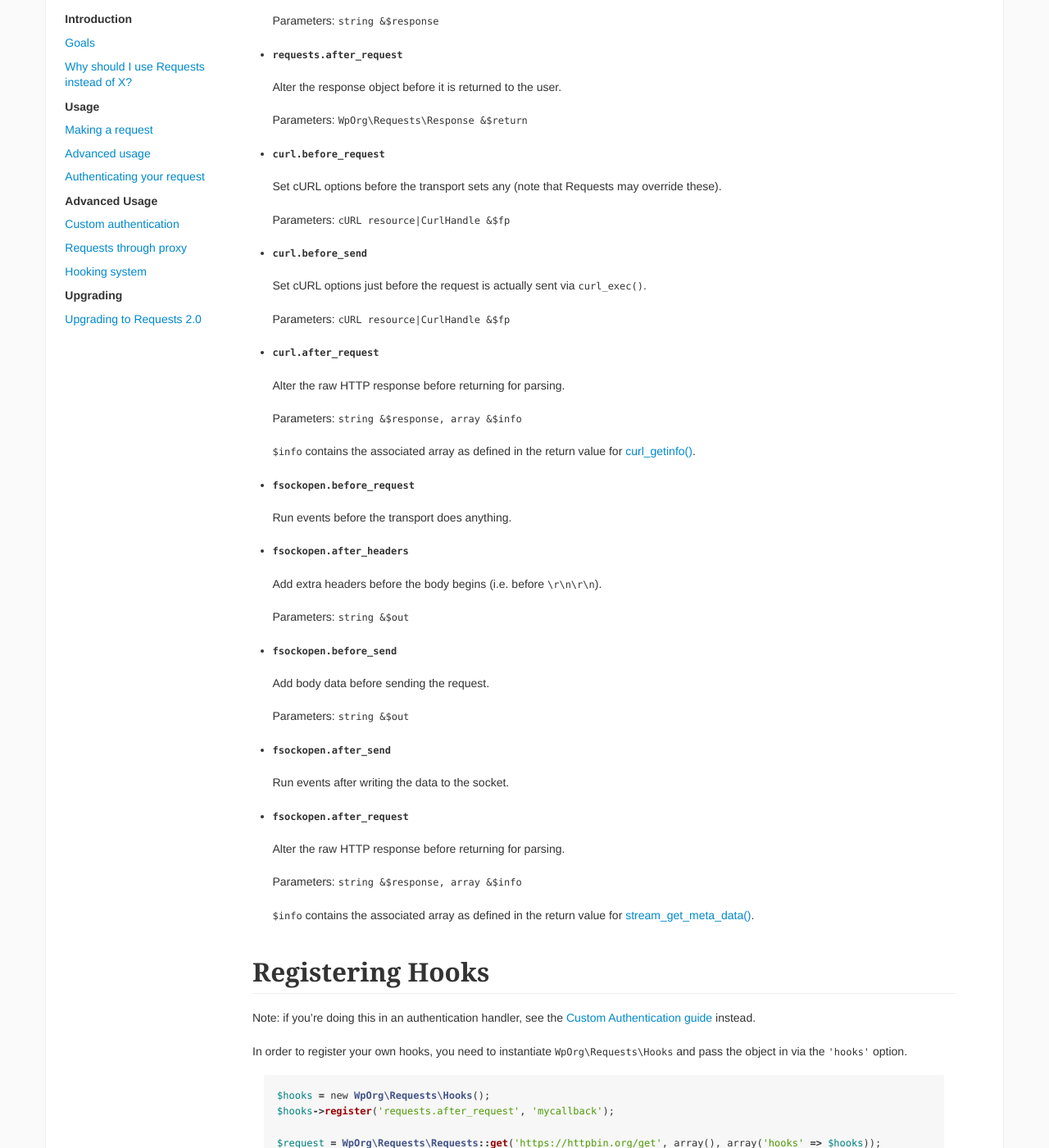
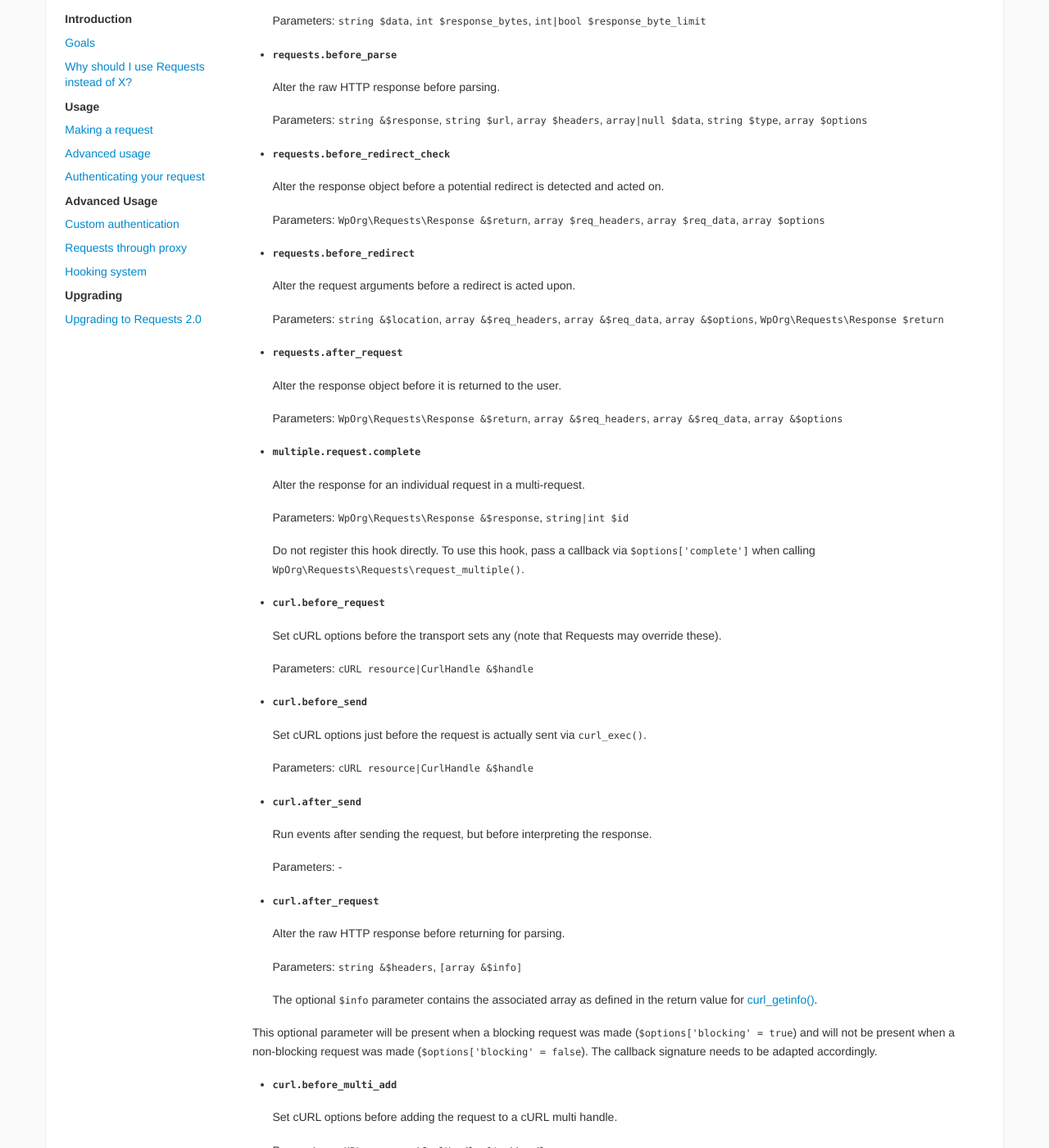
Before and after one commit to WordPress/Requests, a Jekyll site: the page built from docs/hooks.md, in a window 1280 px wide and 1400 px high, scrolled down 540 px. Shown: the whole window at 82% size. Built offline with Jekyll 4.4.1, drawn with Linux system fonts in a browser that asks for light colours; nearby versions of some CDN libraries; some of the changed text lies outside the part shown.

Commit message:
GH Pages: update other docs for Requests

```diff
--- a/docs/hooks.md
+++ b/docs/hooks.md
@@ -21,45 +21,116 @@ Available Hooks
 
     Alter the request before it is sent to the transport.
 
-    Parameters: `string &$url`, `array &$headers`, `array|string &$data`,
+    Parameters: `string &$url`, `array &$headers`, `array|null &$data`,
     `string &$type`, `array &$options`
+
+* **`request.progress`**
+
+    Run events based on how much body data has been received up to this point for the current request.
+
+    Parameters: `string $data`, `int $response_bytes`, `int|bool $response_byte_limit`
 
 * **`requests.before_parse`**
 
     Alter the raw HTTP response before parsing.
 
-    Parameters: `string &$response`
+    Parameters: `string &$response`, `string $url`, `array $headers`,
+    `array|null $data`, `string $type`, `array $options`
+
+* **`requests.before_redirect_check`**
+
+    Alter the response object before a potential redirect is detected and acted on.
+
+    Parameters: `WpOrg\Requests\Response &$return`, `array $req_headers`,
+    `array $req_data`, `array $options`
+
+* **`requests.before_redirect`**
+
+    Alter the request arguments before a redirect is acted upon.
+
+    Parameters: `string &$location`, `array &$req_headers`, `array &$req_data`,
+    `array &$options`, `WpOrg\Requests\Response $return`
 
 * **`requests.after_request`**
 
     Alter the response object before it is returned to the user.
 
-    Parameters: `WpOrg\Requests\Response &$return`
+    Parameters: `WpOrg\Requests\Response &$return`, `array &$req_headers`,
+    `array &$req_data`, `array &$options`
+
+* **`multiple.request.complete`**
+
+    Alter the response for an individual request in a multi-request.
+
+    Parameters: `WpOrg\Requests\Response &$response`, `string|int $id`
+
+    Do not register this hook directly.
+    To use this hook, pass a callback via `$options['complete']` when calling
+    `WpOrg\Requests\Requests\request_multiple()`.
 
 * **`curl.before_request`**
 
     Set cURL options before the transport sets any (note that Requests may
     override these).
 
-    Parameters: `cURL resource|CurlHandle &$fp`
+    Parameters: `cURL resource|CurlHandle &$handle`
 
 * **`curl.before_send`**
 
     Set cURL options just before the request is actually sent via `curl_exec()`.
 
-    Parameters: `cURL resource|CurlHandle &$fp`
+    Parameters: `cURL resource|CurlHandle &$handle`
+
+* **`curl.after_send`**
+
+    Run events after sending the request, but before interpreting the response.
+
+    Parameters: -
 
 * **`curl.after_request`**
 
     Alter the raw HTTP response before returning for parsing.
 
-    Parameters: `string &$response, array &$info`
+    Parameters: `string &$headers`, `[array &$info]`
 
-    `$info` contains the associated array as defined in the return value for [curl_getinfo()](https://www.php.net/curl-getinfo#refsect1-function.curl-getinfo-returnvalues).
+    The optional `$info` parameter contains the associated array as defined in
+    the return value for [curl_getinfo()](https://www.php.net/curl-getinfo#refsect1-function.curl-getinfo-returnvalues).
+
+This optional parameter will be present when a blocking request was made (`$options['blocking' = true`) and will not be present when a non-blocking request was made (`$options['blocking' = false`). The callback signature needs to be adapted accordingly.
+
+* **`curl.before_multi_add`**
+
+    Set cURL options before adding the request to a cURL multi handle.
+
+    Parameters: `cURL resource|CurlHandle &$subhandle`
+
+* **`curl.before_multi_exec`**
+
+    Set cURL options before executing a cURL multi handle request.
+
+    Parameters: `cURL resource|CurlMultiHandle &$multihandle`
+
+* **`curl.after_multi_exec`**
+
+    Run events before a cURL multi handle is closed.
+
+    Parameters: `cURL resource|CurlMultiHandle &$multihandle`
 
 * **`fsockopen.before_request`**
 
     Run events before the transport does anything.
+
+* **`fsockopen.remote_socket`**
+
+    Alter the remote socket.
+
+    Parameters: `string &$remote_socket`
+
+* **`fsockopen.remote_host_path`**
+
+    Alter the remote host path.
+
+    Parameters: `string &$path`, `string $url`
 
 * **`fsockopen.after_headers`**
 
@@ -75,16 +146,20 @@ Available Hooks
 
 * **`fsockopen.after_send`**
 
-   Run events after writing the data to the socket.
+    Run events after writing the data to the socket.
+
+    Parameters: `string $out`
 
 * **`fsockopen.after_request`**
 
     Alter the raw HTTP response before returning for parsing.
 
-    Parameters: `string &$response, array &$info`
+    Parameters: `string &$headers`, `[array &$info]`
 
-    `$info` contains the associated array as defined in the return value for [stream_get_meta_data()](https://www.php.net/stream-get-meta-data#refsect1-function.stream-get-meta-data-returnvalues).
+    The optional `$info` parameter contains the associated array as defined
+    in the return value for [stream_get_meta_data()](https://www.php.net/stream-get-meta-data#refsect1-function.stream-get-meta-data-returnvalues).
 
+This optional parameter will be present when a blocking request was made (`$options['blocking' = true`) and will not be present when a non-blocking request was made (`$options['blocking' = false`). The callback signature needs to be adapted accordingly.
 
 
 Registering Hooks
```
